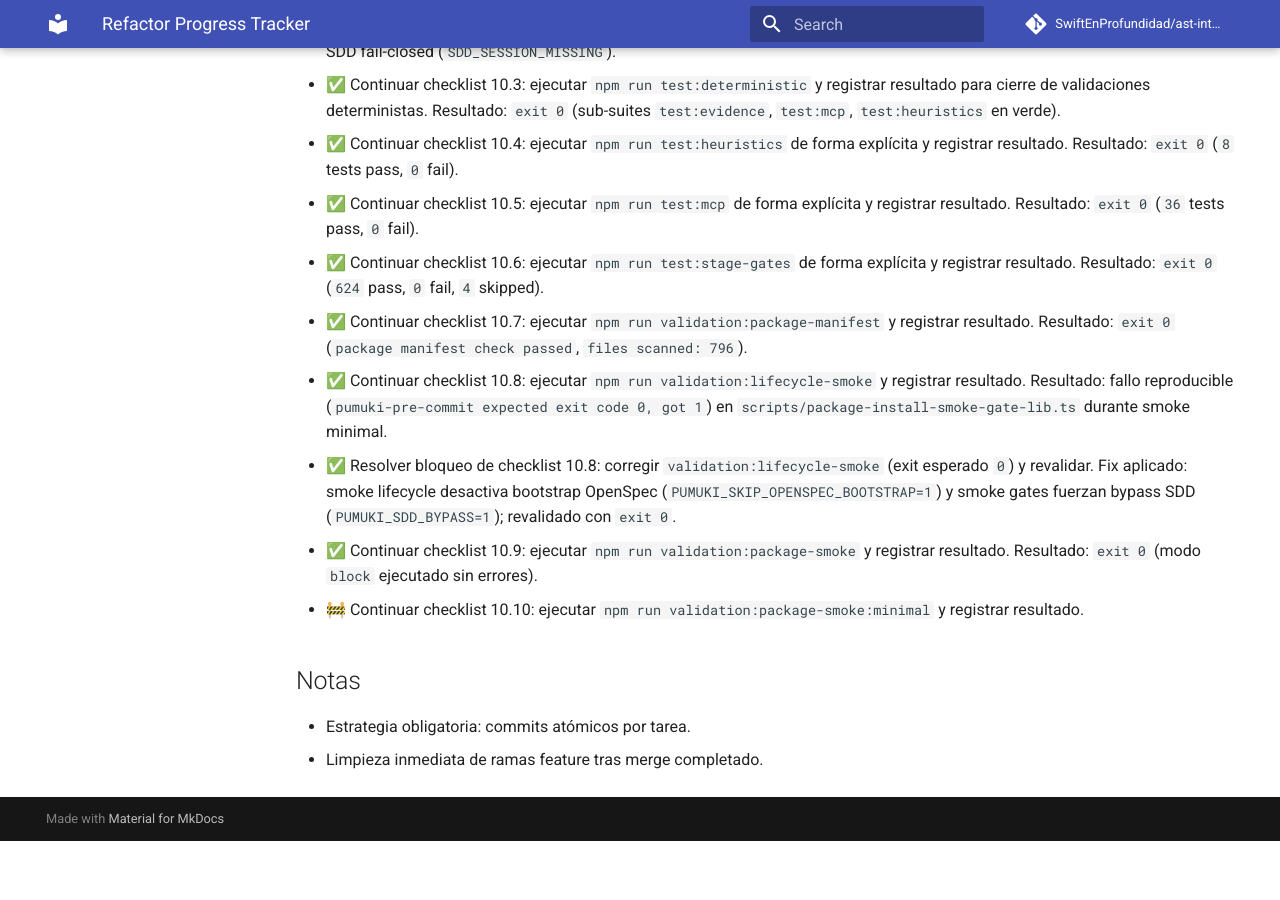
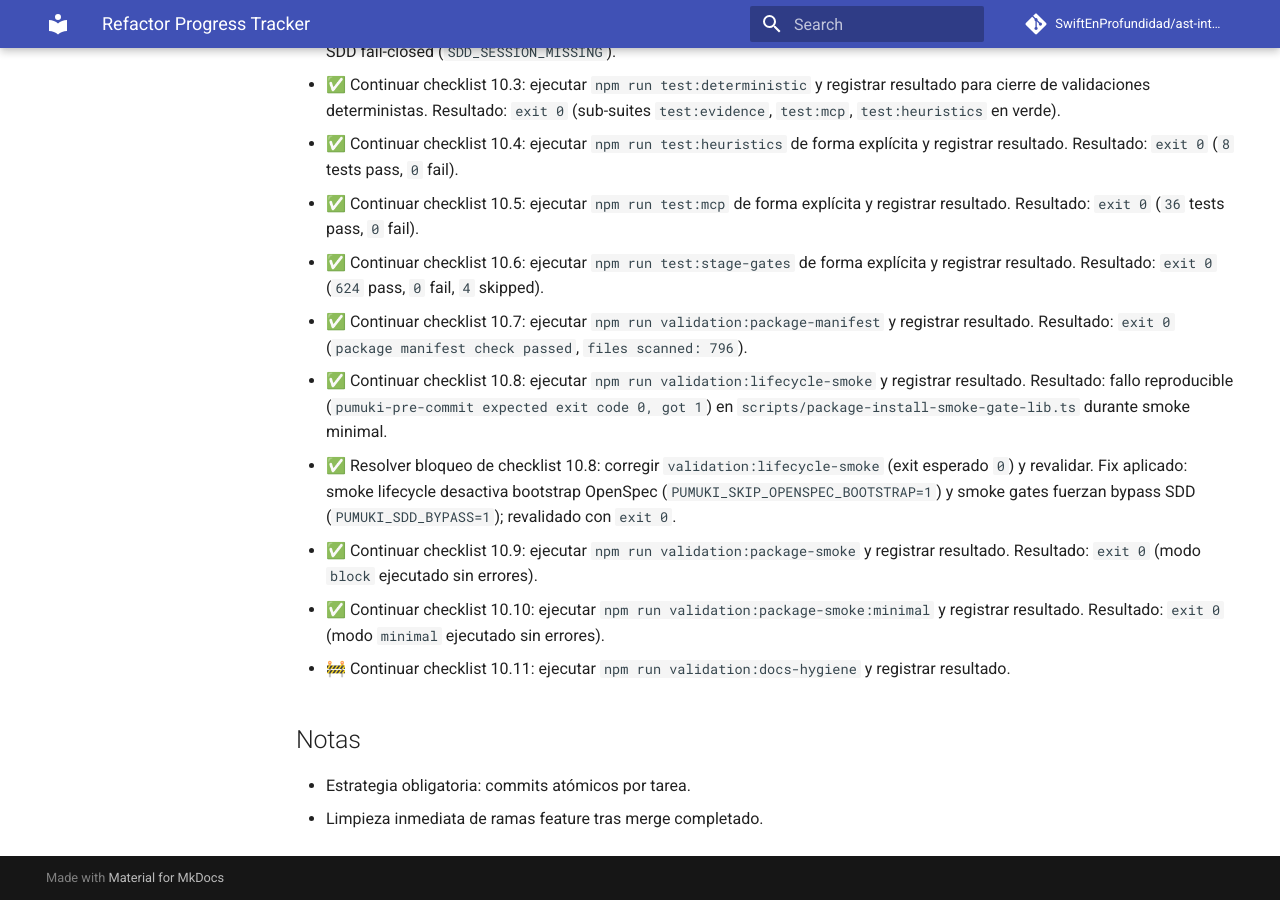
Before and after one commit to SwiftEnProfundidad/ast-intelligence-hooks, an MkDocs documentation site: the page built from docs/REFRACTOR_PROGRESS.md, in a window 1280 px wide and 900 px high, scrolled down 15388 px. Built offline with MkDocs 1.6.1 and Material for MkDocs 9.7.7, drawn with Linux system fonts in a browser that asks for light colours; comment, search, counter and statistics services are not loaded; before the commit the page ends 16229 px from its top, so only the background shows below that.

Commit message:
docs: record package smoke minimal validation success

```diff
--- a/docs/REFRACTOR_PROGRESS.md
+++ b/docs/REFRACTOR_PROGRESS.md
@@ -355,7 +355,8 @@ Estado consolidado del refactor con seguimiento de tareas y evidencia del avance
 - ✅ Continuar checklist 10.8: ejecutar `npm run validation:lifecycle-smoke` y registrar resultado. Resultado: fallo reproducible (`pumuki-pre-commit expected exit code 0, got 1`) en `scripts/package-install-smoke-gate-lib.ts` durante smoke minimal.
 - ✅ Resolver bloqueo de checklist 10.8: corregir `validation:lifecycle-smoke` (exit esperado `0`) y revalidar. Fix aplicado: smoke lifecycle desactiva bootstrap OpenSpec (`PUMUKI_SKIP_OPENSPEC_BOOTSTRAP=1`) y smoke gates fuerzan bypass SDD (`PUMUKI_SDD_BYPASS=1`); revalidado con `exit 0`.
 - ✅ Continuar checklist 10.9: ejecutar `npm run validation:package-smoke` y registrar resultado. Resultado: `exit 0` (modo `block` ejecutado sin errores).
-- 🚧 Continuar checklist 10.10: ejecutar `npm run validation:package-smoke:minimal` y registrar resultado.
+- ✅ Continuar checklist 10.10: ejecutar `npm run validation:package-smoke:minimal` y registrar resultado. Resultado: `exit 0` (modo `minimal` ejecutado sin errores).
+- 🚧 Continuar checklist 10.11: ejecutar `npm run validation:docs-hygiene` y registrar resultado.
 
 ## Notas
 - Estrategia obligatoria: commits atómicos por tarea.
```
